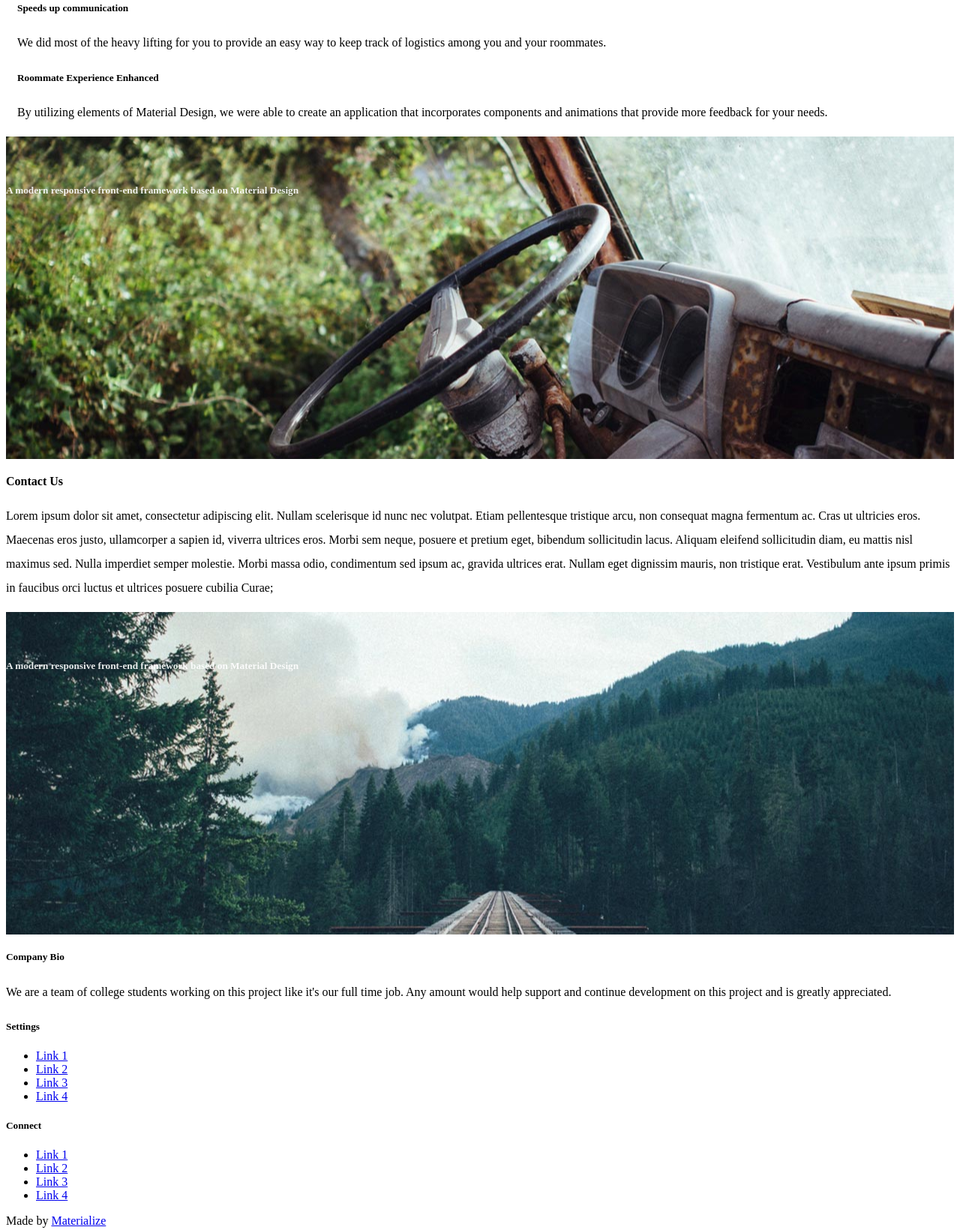
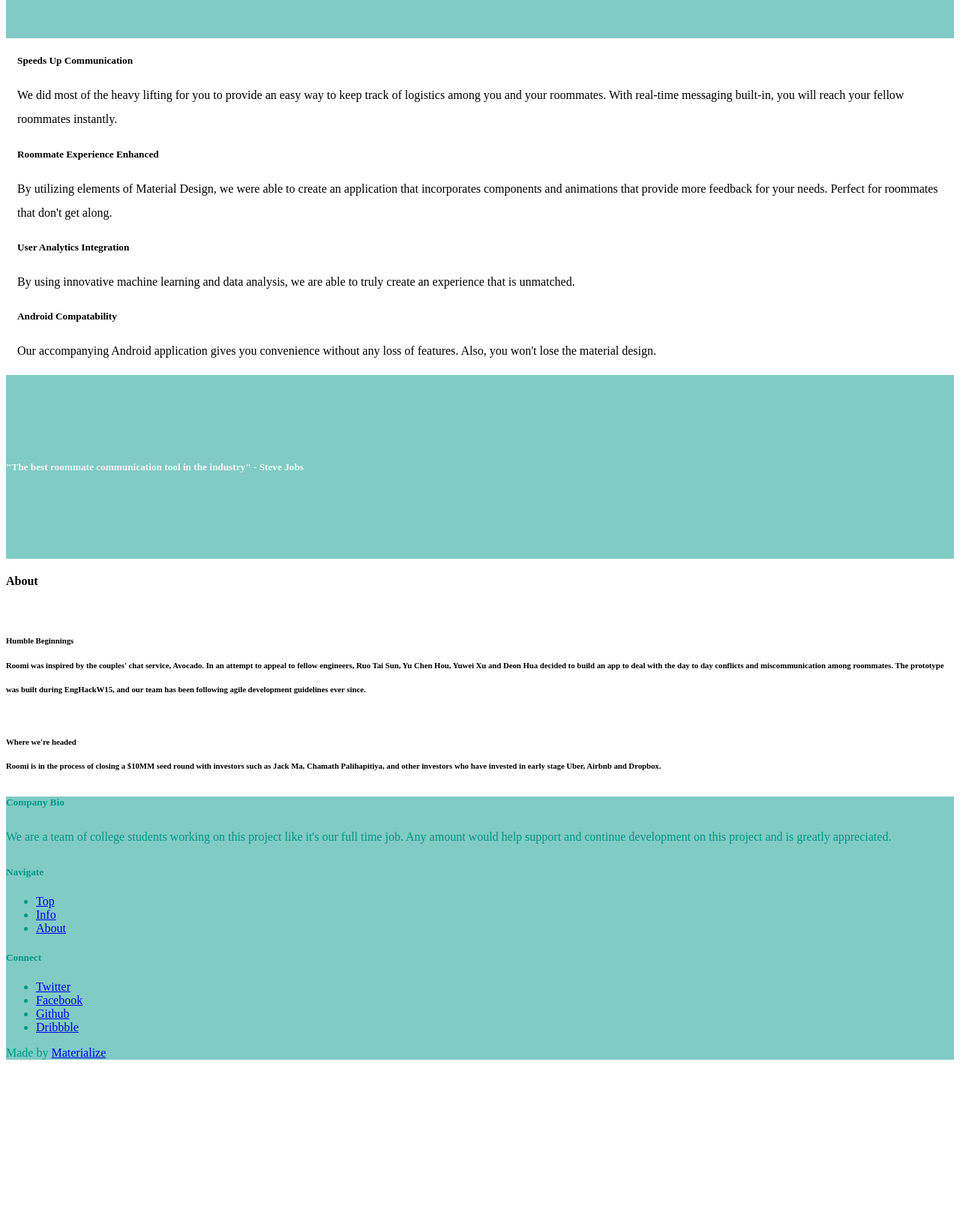
Before and after one commit to factorialLabs/Roomi, a plain HTML site: page client/landing/landing.ng.html in a window 1280 px wide. Shown: the part 457-2097 px from the top of the page at 75% size. After the commit the page ends 1878 px from the top, so only its background shows below. Drawn offline with Linux system fonts and the light colour scheme.

Commit message:
finished landing page

```diff
--- a/client/landing/css/style.css
+++ b/client/landing/css/style.css
@@ -11,13 +11,28 @@ p {
   line-height: 2rem;
 }
 
+h1.banner {
+  font-size:6em;
+}
+div.button {
+  margin-top: 50px;
+}
 .button-collapse {
   color: #26a69a;
 }
+.parallax-container-small {
+    padding-top: 100px;
+    padding-bottom: 100px;
+    background-color: #80CBC4;
+    line-height: 0;
+    height: auto;
+    color: rgba(255,255,255,.9);
+
+  }
 .parallax-container {
-  padding-top: 50px;
+  padding-top: 100px;
   background-color: #80CBC4;
-  min-height: 380px;
+  min-height: 50vh;
   line-height: 0;
   height: auto;
   color: rgba(255,255,255,.9);
@@ -42,6 +57,13 @@ p {
   }
 }
 
+footer.page-footer{
+  background-color: #80CBC4;
+  color:#009688;
+}
+div .footer-container{
+  background-color: #009688;
+}
 
 .icon-block {
   padding: 0 15px;
--- a/client/landing/landing.ng.html
+++ b/client/landing/landing.ng.html
@@ -12,12 +12,11 @@
     <div class="section no-pad-bot">
       <div class="container">
         <br><br>
-        <h1 class="header center teal-text ">Roomi</h1>
+        <h1 class="header center teal-text banner">Roomi</h1>
         <div class="row center">
-          <h5 class="header col s12 teal-text lighten-2">A modern responsive roommate communication tool based on Material Design</h5>
+          <h5 class="header col s12 teal-text lighten-2">A modern, responsive, roommate communication tool based on Material Design</h5>
         </div>
-        <br>
-        <div class="row center">
+        <div class="row center button">
           <a href="/user/register/" id="download-button" class="btn-large waves-effect waves-light teal lighten-1">Get Started</a>
         </div>
         <br><br>
@@ -34,19 +33,40 @@
       <div class="row">
         <div class="col s12 m6">
           <div class="icon-block">
-            <h2 class="center brown-text"><i class="mdi-image-flash-on"></i></h2>
-            <h5 class="center">Speeds up communication</h5>
+            <h2 class="center teal-text"><i class="mdi-image-flash-on"></i></h2>
+            <h5 class="center teal-text">Speeds Up Communication</h5>
 
-            <p class="light">We did most of the heavy lifting for you to provide an easy way to keep track of logistics among you and your roommates. </p>
+            <p class="light">We did most of the heavy lifting for you to provide an easy way to keep track of logistics among you and your roommates. With real-time messaging built-in, you will reach your fellow roommates instantly.</p>
           </div>
         </div>
 
         <div class="col s12 m6">
           <div class="icon-block">
-            <h2 class="center brown-text"><i class="mdi-social-group"></i></h2>
-            <h5 class="center">Roommate Experience Enhanced</h5>
+            <h2 class="center teal-text"><i class="mdi-social-group"></i></h2>
+            <h5 class="center teal-text">Roommate Experience Enhanced</h5>
 
-            <p class="light">By utilizing elements of Material Design, we were able to create an application that incorporates components and animations that provide more feedback for your needs.</p>
+            <p class="light">By utilizing elements of Material Design, we were able to create an application that incorporates components and animations that provide more feedback for your needs. Perfect for roommates that don't get along.</p>
+          </div>
+        </div>
+
+
+      </div>
+      <div class="row">
+        <div class="col s12 m6">
+          <div class="icon-block">
+            <h2 class="center teal-text"><i class="mdi-action-assessment"></i></h2>
+            <h5 class="center teal-text">User Analytics Integration</h5>
+
+            <p class="light">By using innovative machine learning and data analysis, we are able to truly create an experience that is unmatched. </p>
+          </div>
+        </div>
+
+        <div class="col s12 m6">
+          <div class="icon-block">
+            <h2 class="center teal-text"><i class="mdi-action-android"></i></h2>
+            <h5 class="center teal-text">Android Compatability</h5>
+
+            <p class="light">Our accompanying Android application gives you convenience without any loss of features. Also, you won't lose the material design.</p>
           </div>
         </div>
 
@@ -57,12 +77,10 @@
   </div>
 
 
-  <div class="parallax-container valign-wrapper" style="background-position: center; background-image:url('/background3.jpg')">
+  <div class="parallax-container-small valign-wrapper">
     <div class="section no-pad-bot">
       <div class="container">
-        <div class="row center">
-          <h5 class="header col s12 light">A modern responsive front-end framework based on Material Design</h5>
-        </div>
+          <h5 class="header light">"The best roommate communication tool in the industry" - Steve Jobs</h5>
       </div>
     </div>
   </div>
@@ -72,58 +90,51 @@
 
       <div class="row">
         <div class="col s12 center">
-          <h3><i class="mdi-content-send brown-text"></i></h3>
-          <h4>Contact Us</h4>
-          <p class="left-align light">Lorem ipsum dolor sit amet, consectetur adipiscing elit. Nullam scelerisque id nunc nec volutpat. Etiam pellentesque tristique arcu, non consequat magna fermentum ac. Cras ut ultricies eros. Maecenas eros justo, ullamcorper a sapien id, viverra ultrices eros. Morbi sem neque, posuere et pretium eget, bibendum sollicitudin lacus. Aliquam eleifend sollicitudin diam, eu mattis nisl maximus sed. Nulla imperdiet semper molestie. Morbi massa odio, condimentum sed ipsum ac, gravida ultrices erat. Nullam eget dignissim mauris, non tristique erat. Vestibulum ante ipsum primis in faucibus orci luctus et ultrices posuere cubilia Curae;</p>
+          <h3><i class="mdi-content-send teal-text"></i></h3>
+          <h4 class = "teal-text">About</h4>
+          <br>
+          <h6 class = "left-align">Humble Beginnings</p>
+          <p class="left-align light">Roomi was inspired by the couples' chat service, Avocado. In an attempt to appeal to fellow engineers, Ruo Tai Sun, Yu Chen Hou, Yuwei Xu and Deon Hua decided to build an app to deal with the day to day conflicts and miscommunication among roommates. The prototype was built during EngHackW15, and our team has been following agile development guidelines ever since.</p>
+          <br>
+          <h6 class = "left-align">Where we're headed</p>
+          <p class="left-align light">Roomi is in the process of closing a $10MM seed round with investors such as Jack Ma, Chamath Palihapitiya, and other investors who have invested in early stage Uber, Airbnb and Dropbox.</p>
         </div>
       </div>
 
     </div>
   </div>
 
-
-  <div class="parallax-container valign-wrapper" style="background-position: center; background-image:url('/background2.jpg')">
-    <div class="section no-pad-bot">
-      <div class="container">
-        <div class="row center">
-          <h5 class="header col s12 light">A modern responsive front-end framework based on Material Design</h5>
-        </div>
-      </div>
-    </div>
-  </div>
-
-  <footer class="page-footer teal">
+  <footer class="page-footer">
     <div class="container">
       <div class="row">
         <div class="col l6 s12">
-          <h5 class="white-text">Company Bio</h5>
-          <p class="grey-text text-lighten-4">We are a team of college students working on this project like it's our full time job. Any amount would help support and continue development on this project and is greatly appreciated.</p>
+          <h5 class="teal-text darken-2">Company Bio</h5>
+          <p class="white-text ">We are a team of college students working on this project like it's our full time job. Any amount would help support and continue development on this project and is greatly appreciated.</p>
 
 
         </div>
         <div class="col l3 s12">
-          <h5 class="white-text">Settings</h5>
+          <h5 class="teal-text  darken-2">Navigate</h5>
           <ul>
-            <li><a class="white-text" href="#!">Link 1</a></li>
-            <li><a class="white-text" href="#!">Link 2</a></li>
-            <li><a class="white-text" href="#!">Link 3</a></li>
-            <li><a class="white-text" href="#!">Link 4</a></li>
+            <li><a class="white-text" href="#!">Top</a></li>
+            <li><a class="white-text" href="#!">Info</a></li>
+            <li><a class="white-text" href="#!">About</a></li>
           </ul>
         </div>
         <div class="col l3 s12">
-          <h5 class="white-text">Connect</h5>
+          <h5 class="teal-text  darken-2">Connect</h5>
           <ul>
-            <li><a class="white-text" href="#!">Link 1</a></li>
-            <li><a class="white-text" href="#!">Link 2</a></li>
-            <li><a class="white-text" href="#!">Link 3</a></li>
-            <li><a class="white-text" href="#!">Link 4</a></li>
+            <li><a class="white-text" href="#!">Twitter</a></li>
+            <li><a class="white-text" href="#!">Facebook</a></li>
+            <li><a class="white-text" href="#!">Github</a></li>
+            <li><a class="white-text" href="#!">Dribbble</a></li>
           </ul>
         </div>
       </div>
     </div>
-    <div class="footer-copyright">
-      <div class="container">
-      Made by <a class="brown-text text-lighten-3" href="http://materializecss.com">Materialize</a>
+    <div class=" footer-container footer-copyright">
+      <div class="container teal-text darken-4">
+      Made by <a href="http://materializecss.com">Materialize</a>
       </div>
     </div>
   </footer>
```
